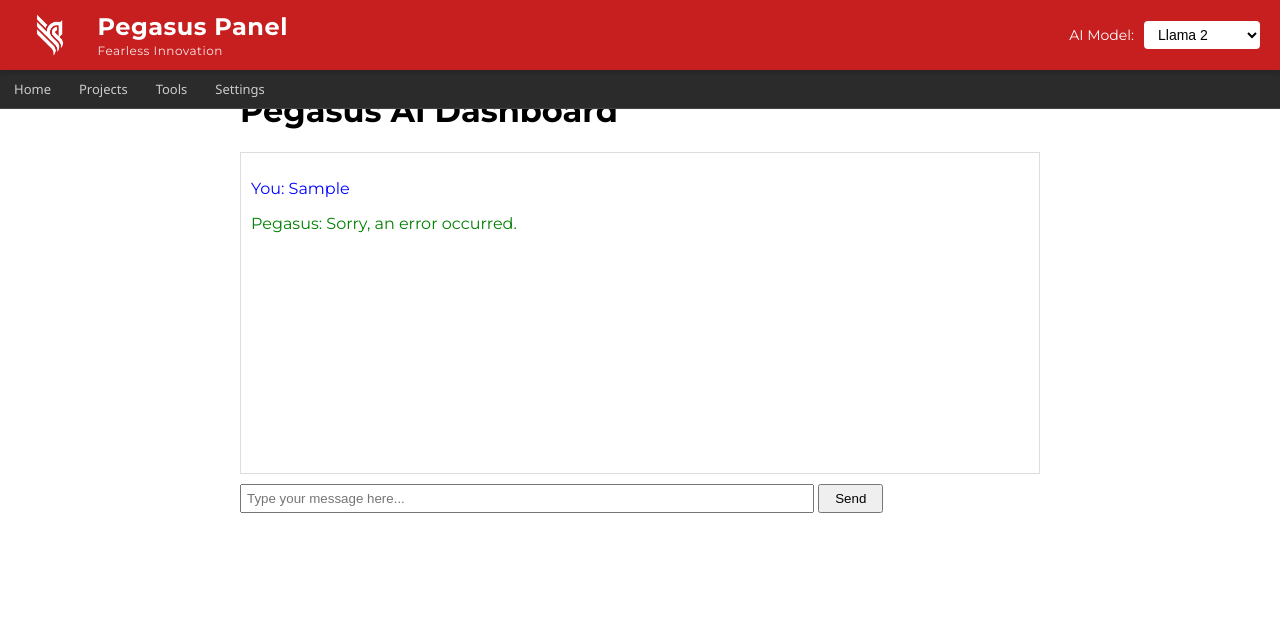
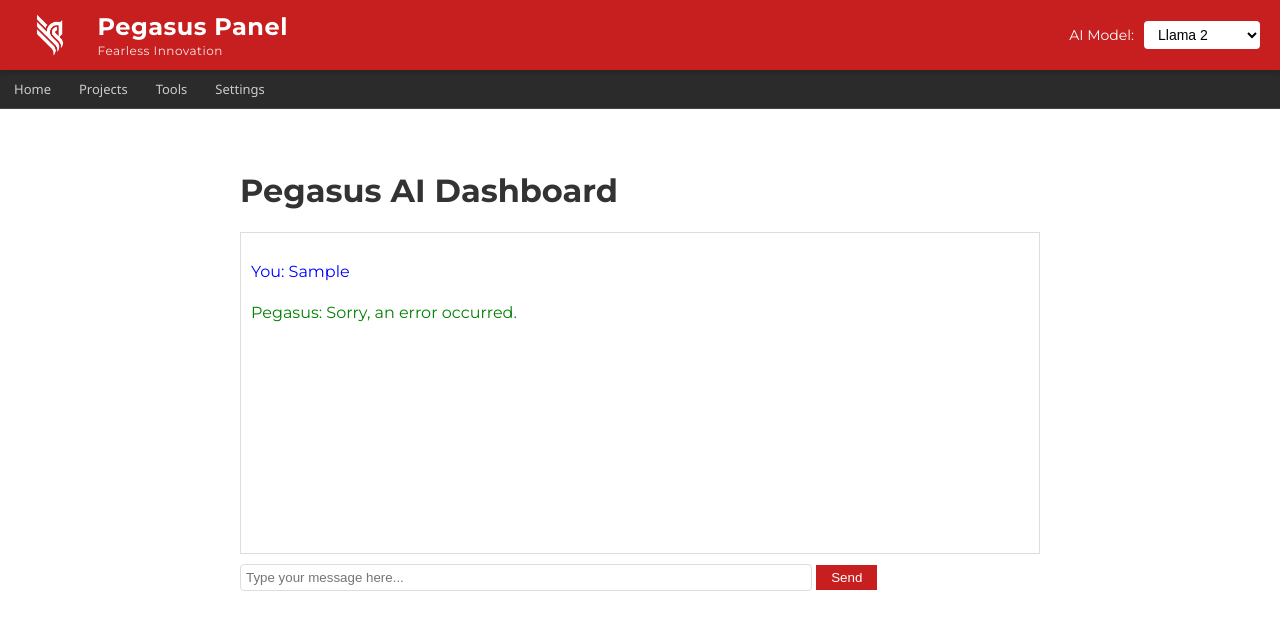
Before and after one commit to Daniel-Farmer/pegasus-ai-node.js, a website: page public/index.html in a window 1280 px wide. Both pictures are taken after typing "Sample" into the empty fields and a click on the button "Send". Drawn offline with Linux system fonts and the light colour scheme; no server answers.

Commit message:
Update main.css

```diff
--- a/public/css/main.css
+++ b/public/css/main.css
@@ -3,7 +3,65 @@
 body {
     font-family: 'Montserrat', Arial, sans-serif;
     margin: 0;
-    padding: 70px 20px 20px;
+    padding: 130px 20px 20px; /* Increased top padding to accommodate both topbar and navbar */
     max-width: 800px;
     margin: 0 auto;
 }
+
+.content {
+    padding-top: 20px; /* Add some space between the navbar and the content */
+}
+
+/* You can add more global styles here if needed */
+
+/* For example, you might want to add some basic text styles */
+h1, h2, h3, h4, h5, h6 {
+    color: #333;
+}
+
+p {
+    line-height: 1.6;
+    color: #666;
+}
+
+/* Add a style for links */
+a {
+    color: #c71f1f;
+    text-decoration: none;
+    transition: color 0.3s ease;
+}
+
+a:hover {
+    color: #a51919;
+}
+
+/* Add some basic button styles */
+button {
+    background-color: #c71f1f;
+    color: white;
+    border: none;
+    padding: 10px 15px;
+    cursor: pointer;
+    transition: background-color 0.3s ease;
+}
+
+button:hover {
+    background-color: #a51919;
+}
+
+/* Add styles for input fields */
+input[type="text"], input[type="email"], textarea {
+    width: 100%;
+    padding: 10px;
+    margin-bottom: 10px;
+    border: 1px solid #ddd;
+    border-radius: 4px;
+}
+
+/* Add a container for better content organization */
+.container {
+    width: 100%;
+    max-width: 1200px;
+    margin: 0 auto;
+    padding: 0 20px;
+}
```
